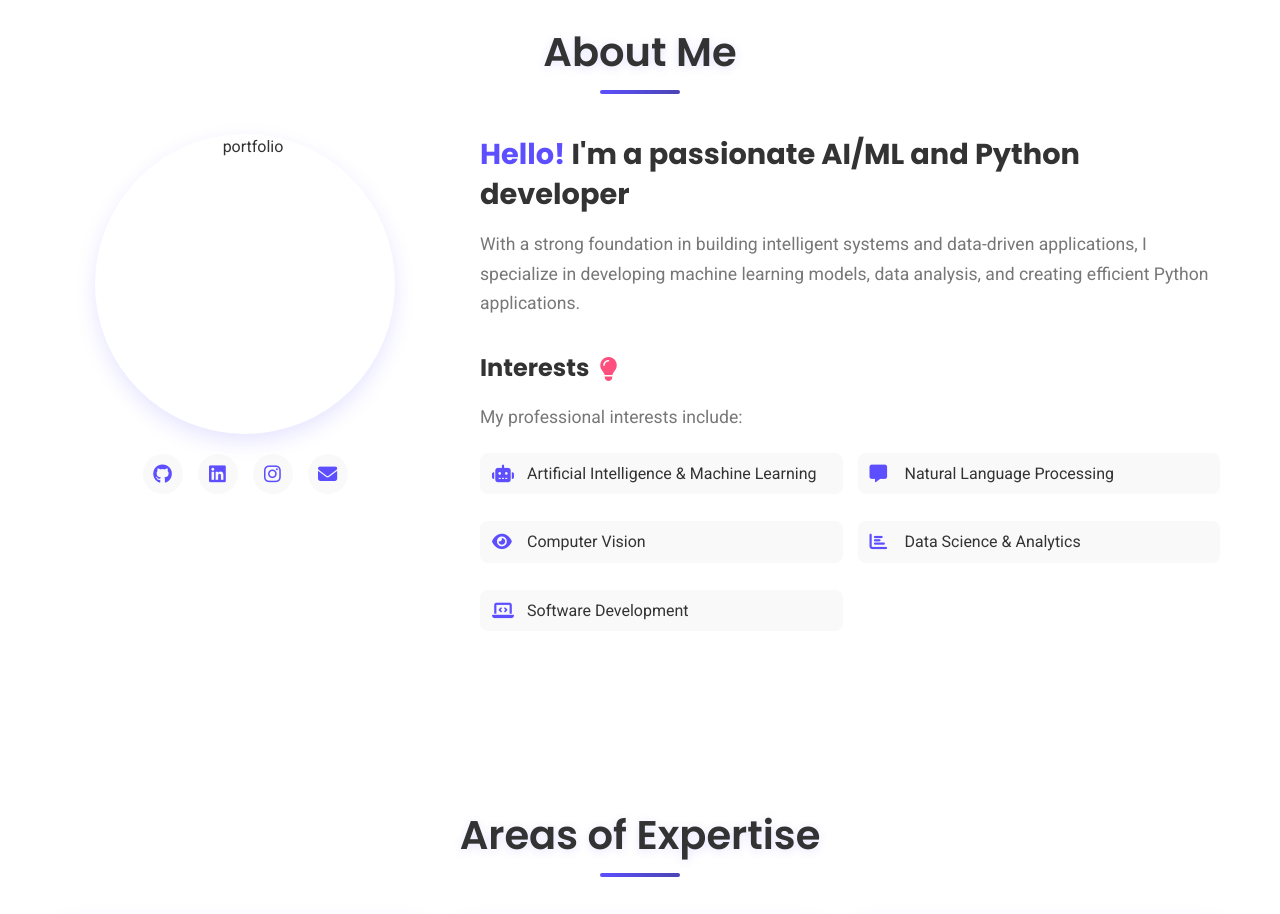
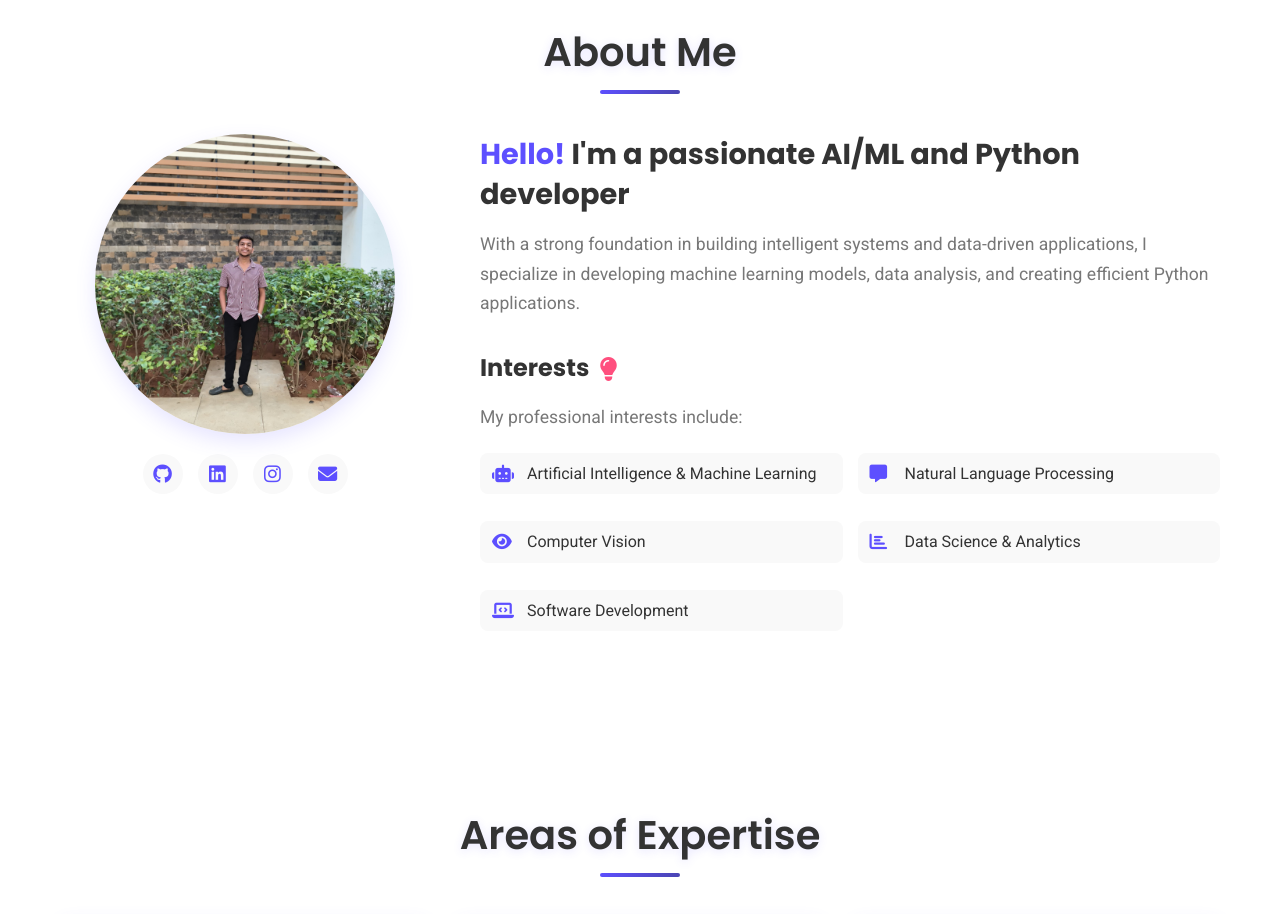
Before and after one commit to Sairam1157/web, a plain HTML site: page index.html in a window 1280 px wide. Shown: the part 860-1774 px from the top of the page. Drawn offline with Linux system fonts and the light colour scheme.

Commit message:
update my website

```diff
--- a/index.html
+++ b/index.html
@@ -69,7 +69,7 @@
             <div class="about-content">
                 <div class="about-image">
                     <div class="profile-container">
-                        <img src="c:\Users\kawad\AppData\Local\Packages\5319275A.WhatsAppDesktop_cv1g1gvanyjgm\TempState\F4DB8537E9D75DA46C4EFC36A2D70956\WhatsApp Image 2025-07-26 at 19.11.25_90145175.jpg" alt ="portfolio" id="profile-pic">
+                        <img src="assets\tech\img.jpg" alt ="portfolio" id="profile-pic">
                         <div class="profile-overlay">
                             <div class="overlay-content">
                                 <i class="fas fa-code"></i>
```
Also changed, not shown: assets/tech/img.jpg (added).
